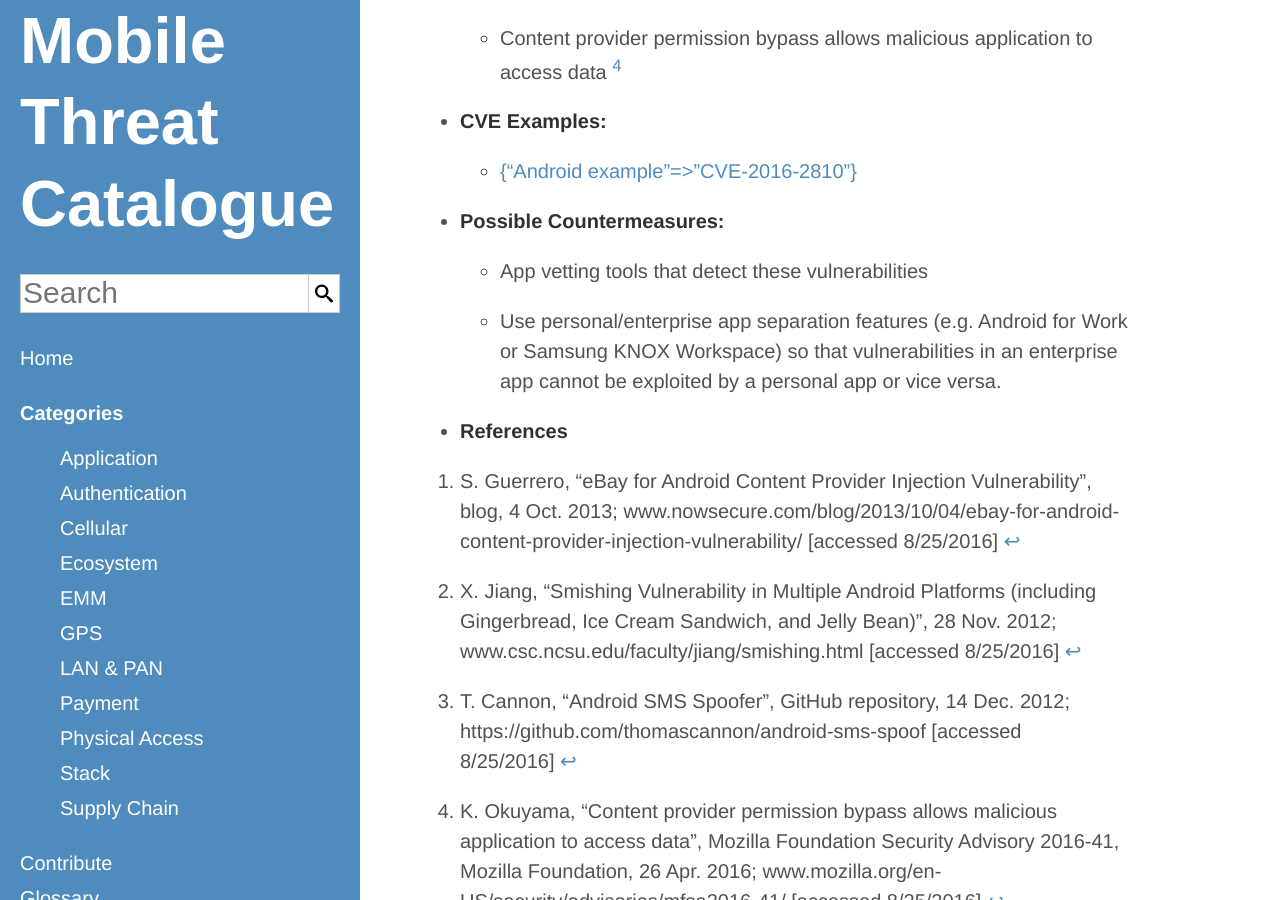
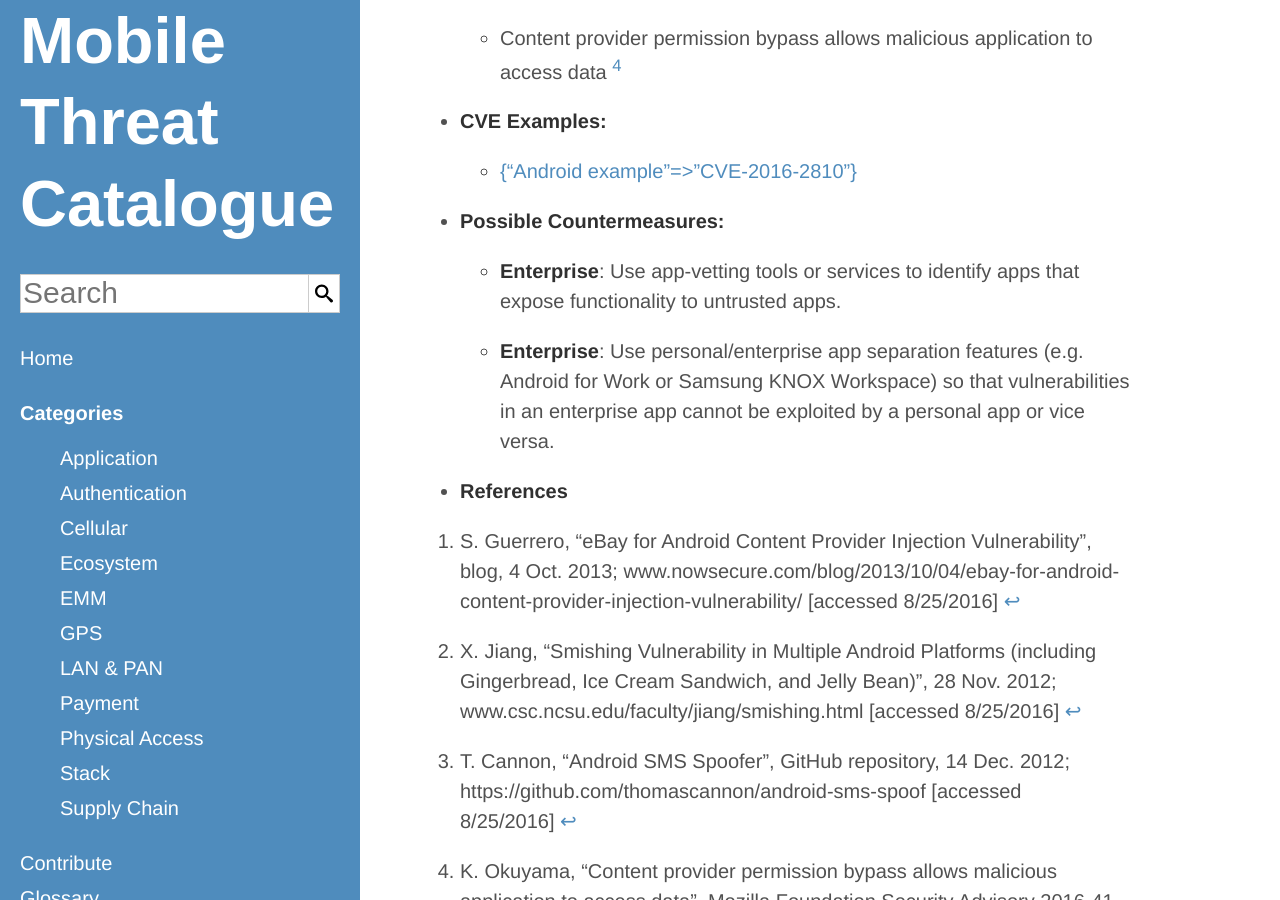
Before and after one commit to usnistgov/mobile-threat-catalogue, a Jekyll site: the page built from _application-threats/APP-7.md, in a window 1280 px wide and 900 px high, scrolled down 685 px. Built offline with Jekyll 4.4.1, drawn with Linux system fonts in a browser that asks for light colours.

Commit message:
#13: update countermeasures and actors

```diff
--- a/_application-threats/APP-7.md
+++ b/_application-threats/APP-7.md
@@ -12,6 +12,8 @@
     CVEExample:
         - Android example: CVE-2016-2810
     PossibleCountermeasures:
-        - "App vetting tools that detect these vulnerabilities"
-        - "Use personal/enterprise app separation features (e.g. Android for Work or Samsung KNOX Workspace) so that vulnerabilities in an enterprise app cannot be exploited by a personal app or vice versa."
+        "Use app-vetting tools or services to identify apps that expose functionality to untrusted apps.":
+            - Enterprise
+        "Use personal/enterprise app separation features (e.g. Android for Work or Samsung KNOX Workspace) so that vulnerabilities in an enterprise app cannot be exploited by a personal app or vice versa.":
+            - Enterprise
 ---
```
